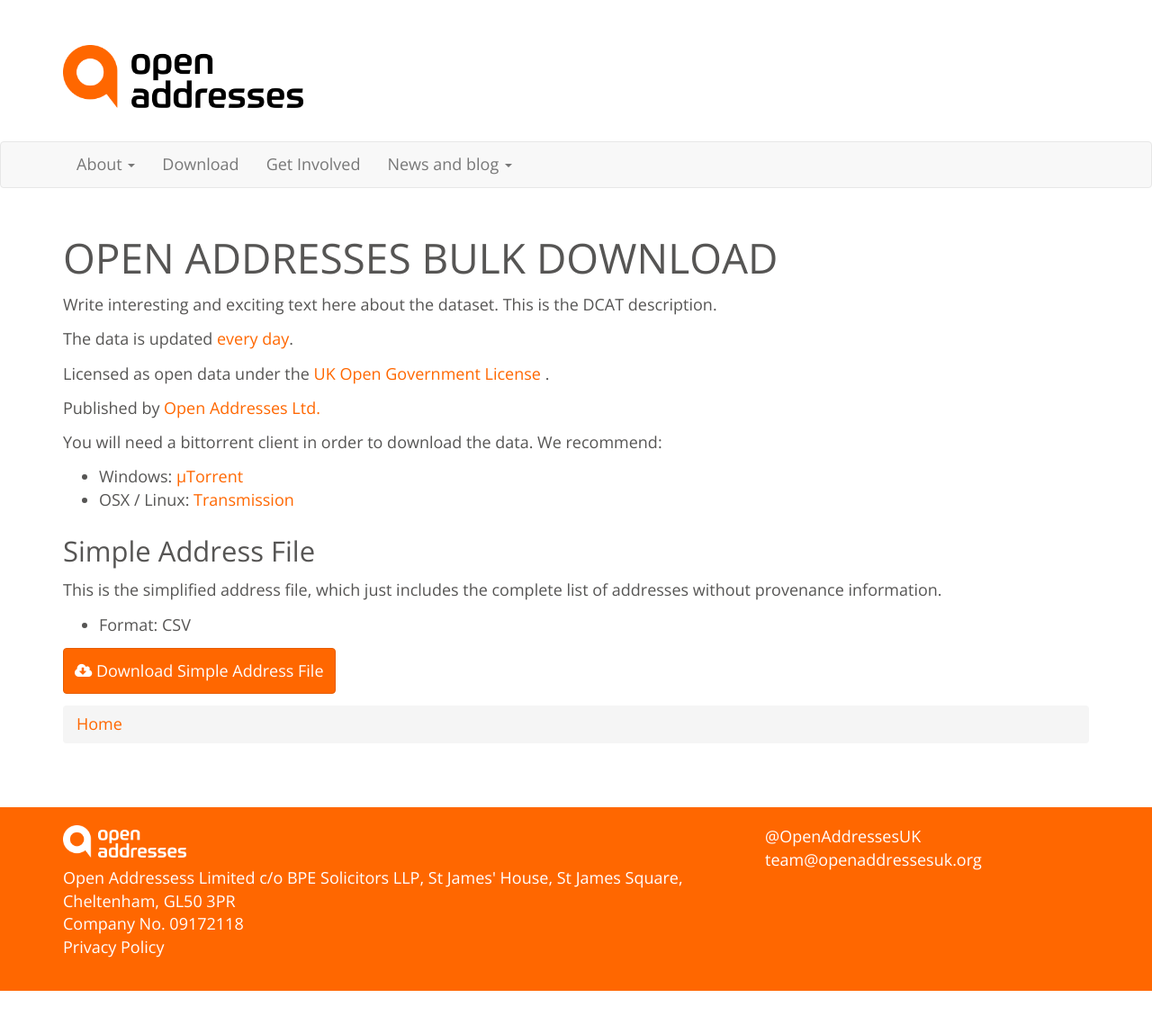
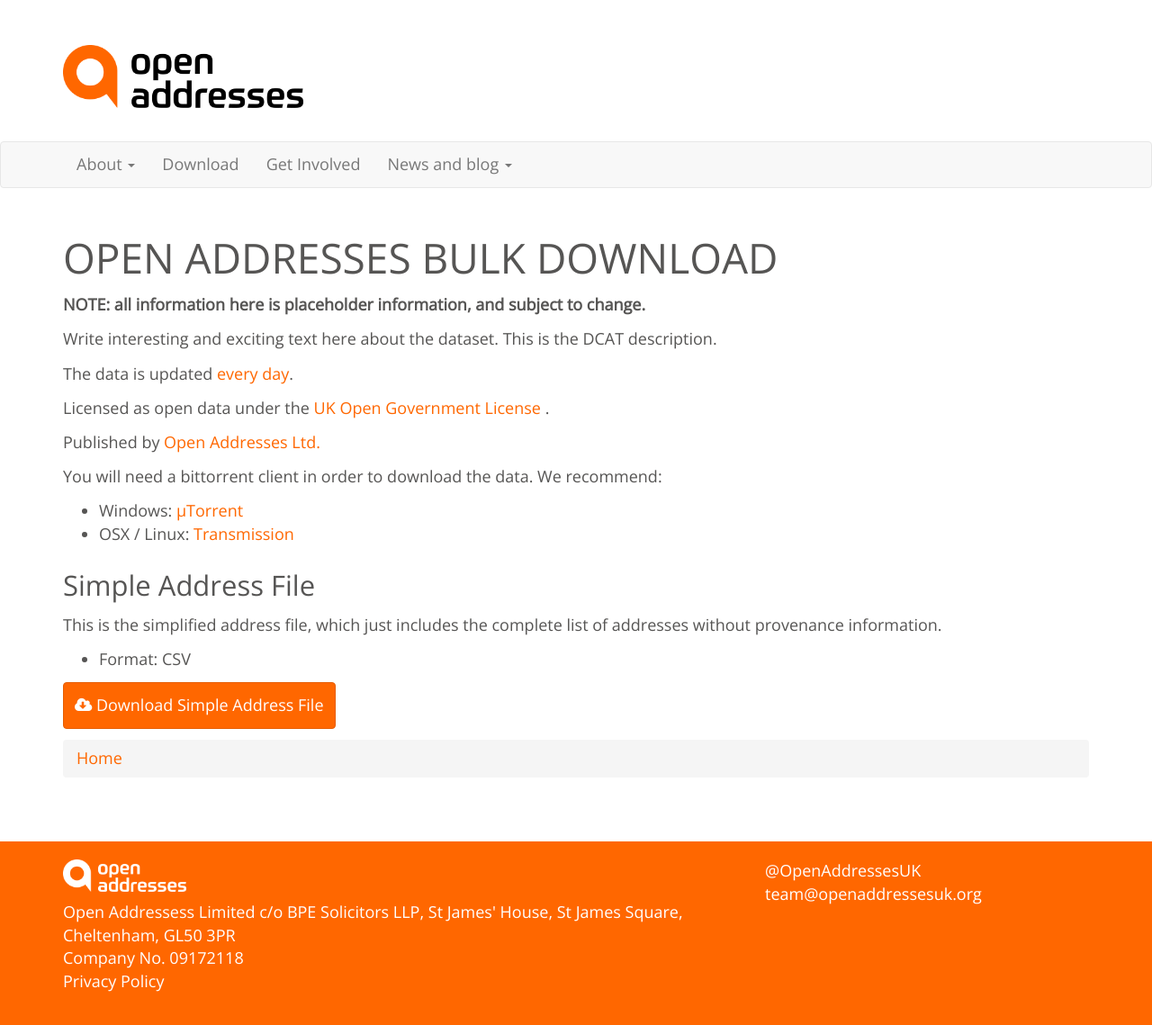
Before and after one commit to OpenAddressesUK/OLD_openaddressesuk.github.io, a Jekyll site: the page built from download.html, in a window 1280 px wide. Shown: the whole page at 90% size. Built offline with Jekyll 4.4.1, drawn with Linux system fonts in a browser that asks for light colours; nearby versions of some CDN libraries; before the commit the page ends 1101 px from its top, so only the background shows below that.

Commit message:
add placeholder warning

```diff
--- a/download.html
+++ b/download.html
@@ -6,6 +6,13 @@ layout: notitle
 <div typeof="dcat:Dataset" resource="http://openaddressesuk.org{{page.url}}">
 
   <h1 property="dct:title">Open Addresses Bulk Download</h1>
+
+  <p>
+    <strong>
+      NOTE: all information here is placeholder information, and
+      subject to change.
+    </strong>
+  </p>
 
   <p property="dct:description">
     Write interesting and exciting text here about the dataset. This is the DCAT
```
